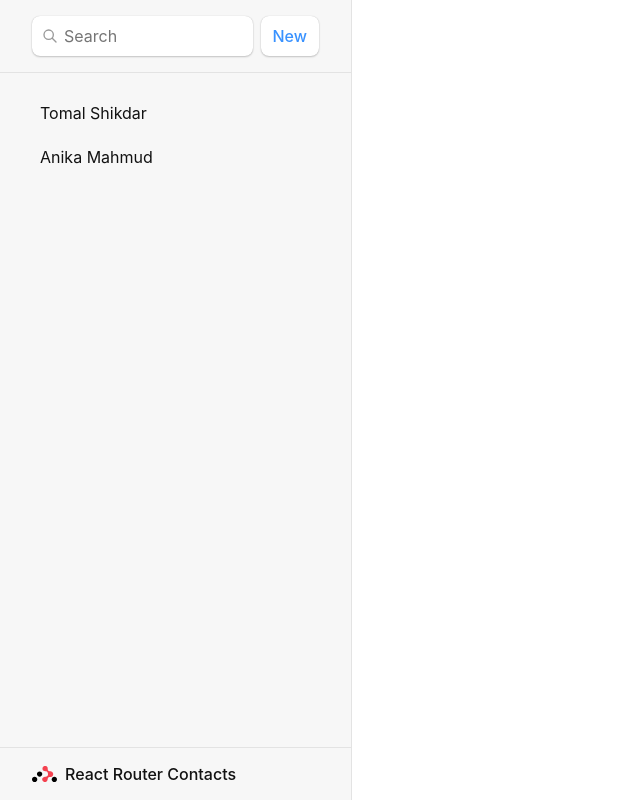
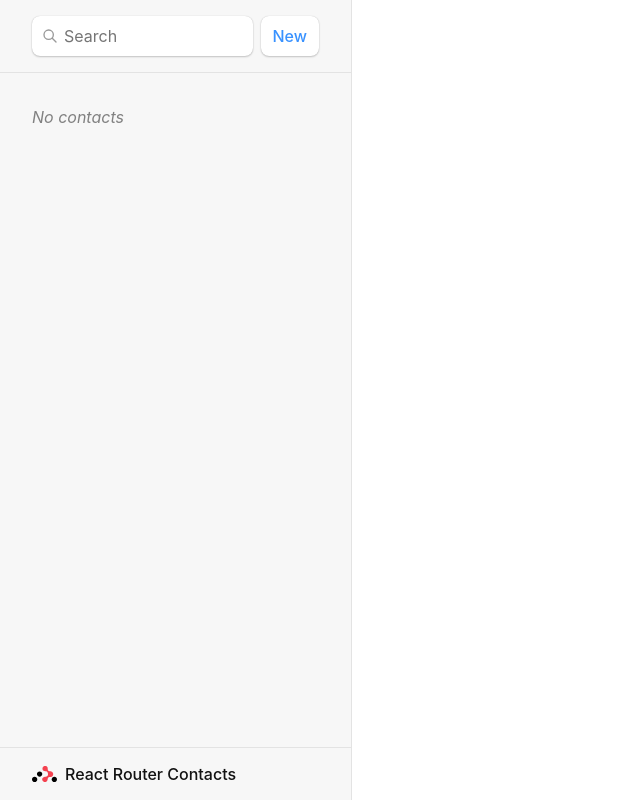
Before and after one commit to sumaiya-rahman-chowdhury/Contact-Tracker-React-Js, a React (Vite) app in the folder Contact-Tracker/: page / in a window 1280 px wide. Shown: the whole page, without its empty margins (0-640 px from the left). Built offline with nearby package versions, Linux system fonts and the light colour scheme.

Commit message:
Loading data and acess those data

```diff
--- a/Contact-Tracker/src/main.jsx
+++ b/Contact-Tracker/src/main.jsx
@@ -11,7 +11,7 @@ import './index.css'
 import Root from './root'
 import ErrorPage from './error-page'
 import Contact from './contacts'
-
+import { loader as rootLoader } from './root'
 
 const router = createBrowserRouter([
 
@@ -19,6 +19,7 @@ const router = createBrowserRouter([
     path:"/",
     element:<Root></Root>,
     errorElement:<ErrorPage></ErrorPage>,
+    loader:rootLoader,
     children:[
       {
         path:"contacts/:contactId",
--- a/Contact-Tracker/src/root.jsx
+++ b/Contact-Tracker/src/root.jsx
@@ -1,6 +1,16 @@
-import { Link, Outlet } from "react-router-dom";
+import { Link, Outlet, useLoaderData } from "react-router-dom";
+import { getContacts } from "./contact"
 
+
+
+export async function loader() {
+    const contacts = await getContacts();
+    return { contacts };
+}
 export default function Root() {
+
+    const { contacts } = useLoaderData()
+
     return (
         <>
             <div id="sidebar">
@@ -28,10 +38,28 @@ export default function Root() {
                     </form>
                 </div>
                 <nav>
-                    <ul>
-                        <li><Link to={`/contacts/1`}>Tomal Shikdar</Link></li>
-                        <li><Link to={`/contacts/2`}>Anika Mahmud</Link></li>
-                    </ul>
+                    {contacts.length ? (
+                        <ul>
+                            {contacts.map((contact) => (
+                                <li key={contact.id}>
+                                    <Link to={`contacts/${contact.id}`}>
+                                        {contact.first || contact.last ? (
+                                            <>
+                                                {contact.first} {contact.last}
+                                            </>
+                                        ) : (
+                                            <i>No Name</i>
+                                        )}{" "}
+                                        {contact.favorite && <span>★</span>}
+                                    </Link>
+                                </li>
+                            ))}
+                        </ul>
+                    ) : (
+                        <p>
+                            <i>No contacts</i>
+                        </p>
+                    )}
                 </nav>
             </div>
             <div id="detail">
```
